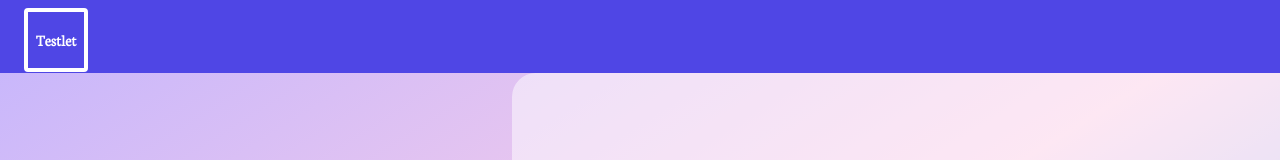
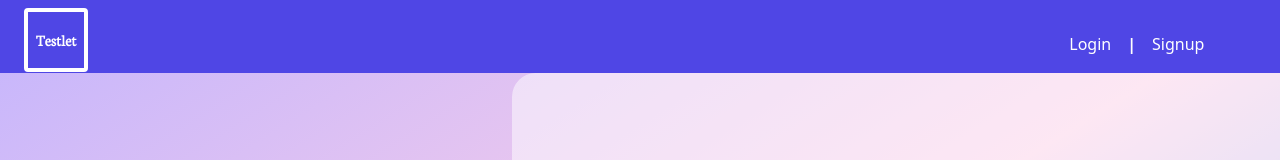
Before and after one commit to 5vedish/Quizlet-Clone, a Next.js app: page / in a window 1280 px wide. Shown: the top 160 px of the page. Built offline with nearby package versions, Linux system fonts and the light colour scheme.

Commit message:
set logged_in in index.tsx to false

```diff
--- a/pages/index.tsx
+++ b/pages/index.tsx
@@ -50,7 +50,7 @@ import NavbarContainer from '../components/navbar'
 export default function Home() {
   return (
     <div>
-      <NavbarContainer bg_enabled logged_in>
+      <NavbarContainer bg_enabled logged_in={false}>
         <div className="mx-auto w-screen h-full">
           <div className="flex justify-around flex-row h-full">
             <div className="flex flex-col w-2/5 h-full space-y-6">
```
